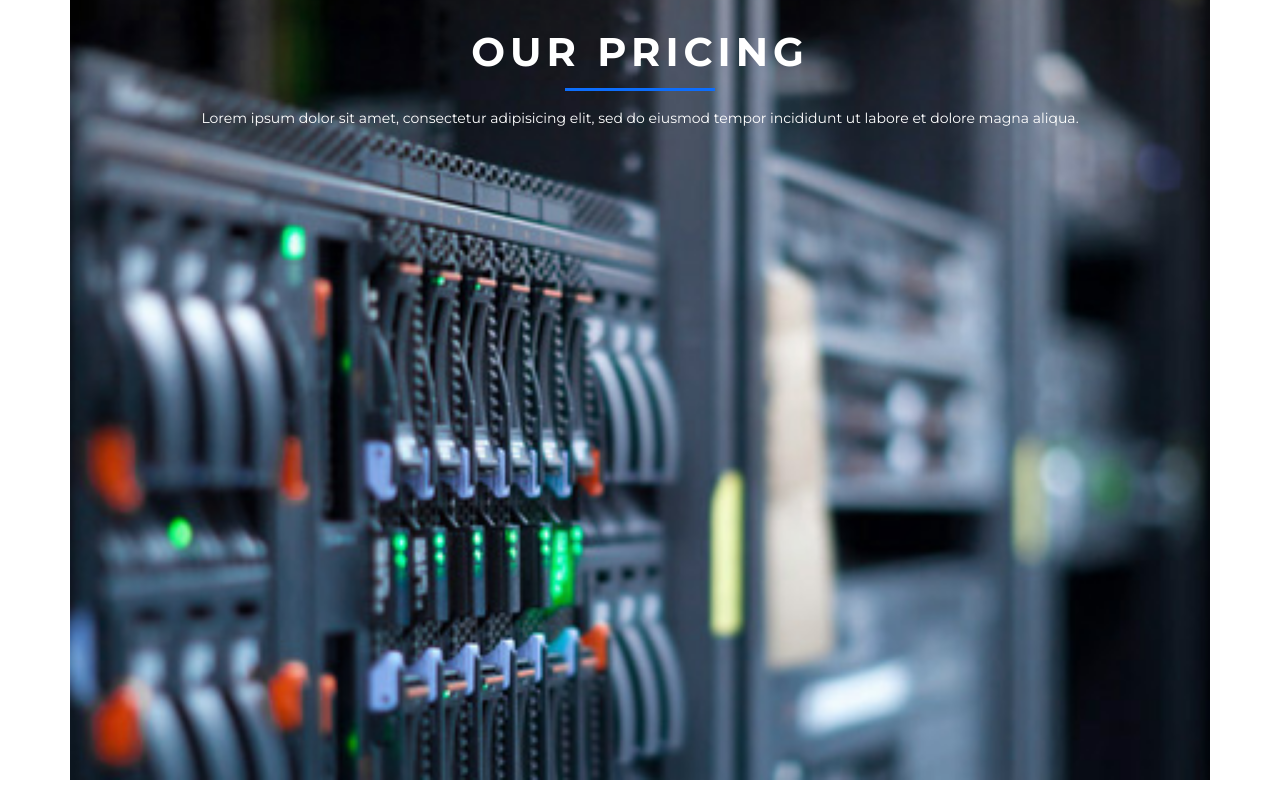
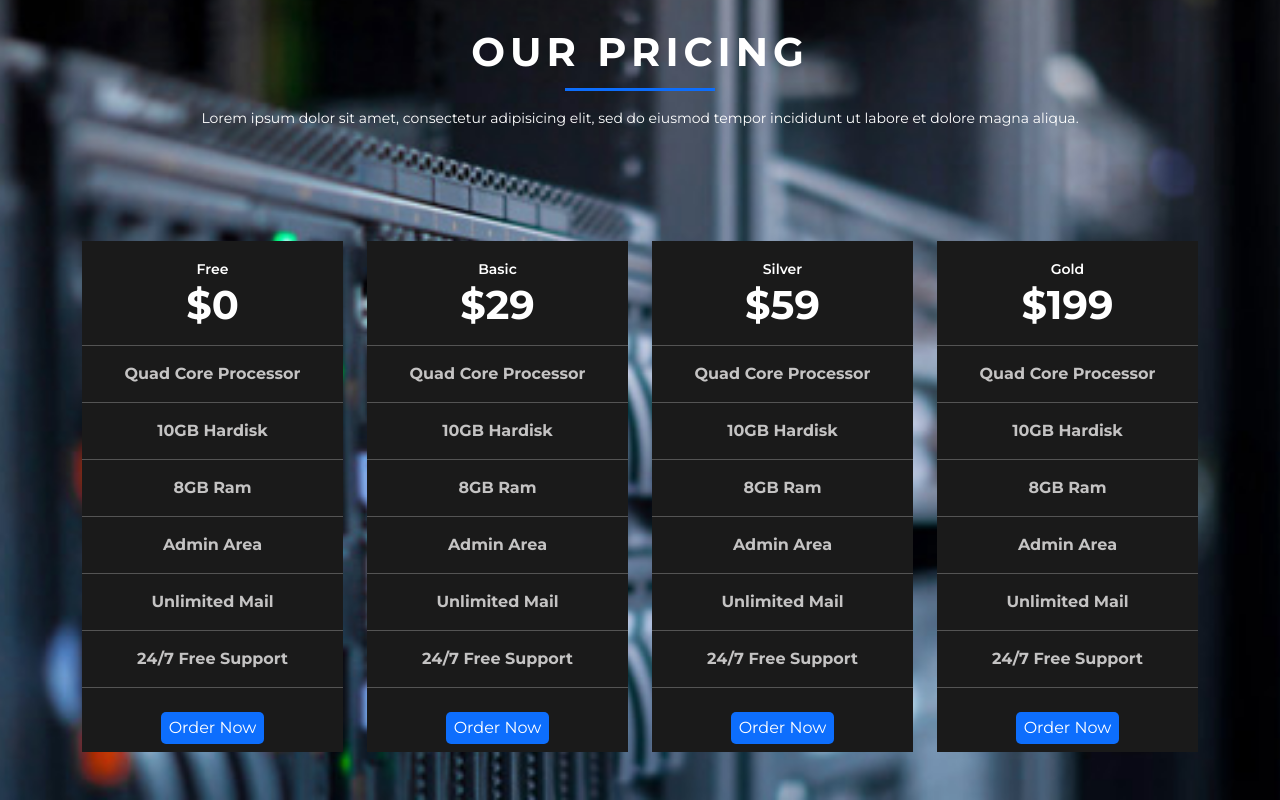
Before and after one commit to ShamimHosen75/Moon---Hosting-Template, a plain HTML site: page index.html in a window 1280 px wide. Shown: the part 1572-2372 px from the top of the page. Drawn offline with nearby package versions, Linux system fonts and the light colour scheme.

Commit message:
Services Section Added

```diff
--- a/CSS/style.css
+++ b/CSS/style.css
@@ -112,6 +112,15 @@
  background-image: url("../images/Pricing.png");
  background-size: cover;
  background-position: center;
- height: 100vh;
+ height: fit-content;
  background: no-repeat scroll center scroll;
 }
+
+.btn-1 {
+ background-color: #0d6efd;
+ color: #fff;
+ outline: none;
+ border: none;
+ border-radius: 5px;
+ cursor: pointer;
+}
--- a/index.html
+++ b/index.html
@@ -209,7 +209,8 @@
   <!-- About Section Ended Here  -->
 
   <!-- Service Section Started Here  -->
-  <section class="container bg-img">
+  <section class="bg-img">
+   <div class="container">
     <div class="Section-title pt-5 pb-5">
      <h1 class="text-white">Our Pricing</h1>
      <span class="divider"></span>
@@ -218,8 +219,104 @@
       tempor incididunt ut labore et dolore magna aliqua.
      </p>
     </div>
+
+    <div class="row pt-5">
+     <div class="col-lg-3">
+      <div class="card-1">
+       <div class="card-body pt-3 pb-2 mb-5 text-center">
+        <small class="fw-semibold text-white">Free</small>
+        <h1 class="text-white fw-bold">$0</h1>
+        <hr class="text-white" />
+        <p class="text-center fw-bold">Quad Core Processor</p>
+        <hr class="text-white" />
+        <p class="text-center fw-bold">10GB Hardisk</p>
+        <hr class="text-white" />
+        <p class="text-center fw-bold">8GB Ram</p>
+        <hr class="text-white" />
+        <p class="text-center fw-bold">Admin Area</p>
+        <hr class="text-white" />
+        <p class="text-center fw-bold">Unlimited Mail</p>
+        <hr class="text-white" />
+        <p class="text-center fw-bold">24/7 Free Support</p>
+        <hr class="text-white" />
+        <button class="btn-1 py-1 px-2 mt-2">Order Now</button>
+       </div>
+      </div>
+     </div>
+     <div class="col-lg-3">
+      <div class="card-2">
+       <div class="card-body pt-3 pb-2 mb-5 text-center">
+        <small class="fw-semibold text-white">Basic</small>
+        <h1 class="text-white fw-bold">$29</h1>
+        <hr class="text-white" />
+        <p class="text-center fw-bold">Quad Core Processor</p>
+        <hr class="text-white" />
+        <p class="text-center fw-bold">10GB Hardisk</p>
+        <hr class="text-white" />
+        <p class="text-center fw-bold">8GB Ram</p>
+        <hr class="text-white" />
+        <p class="text-center fw-bold">Admin Area</p>
+        <hr class="text-white" />
+        <p class="text-center fw-bold">Unlimited Mail</p>
+        <hr class="text-white" />
+        <p class="text-center fw-bold">24/7 Free Support</p>
+        <hr class="text-white" />
+        <button class="btn-1 py-1 px-2 mt-2">Order Now</button>
+       </div>
+      </div>
+     </div>
+     <div class="col-lg-3">
+      <div class="card-3">
+       <div class="card-body pt-3 pb-2 mb-5 text-center">
+        <small class="fw-semibold text-white">Silver</small>
+        <h1 class="text-white fw-bold">$59</h1>
+        <hr class="text-white" />
+        <p class="text-center fw-bold">Quad Core Processor</p>
+        <hr class="text-white" />
+        <p class="text-center fw-bold">10GB Hardisk</p>
+        <hr class="text-white" />
+        <p class="text-center fw-bold">8GB Ram</p>
+        <hr class="text-white" />
+        <p class="text-center fw-bold">Admin Area</p>
+        <hr class="text-white" />
+        <p class="text-center fw-bold">Unlimited Mail</p>
+        <hr class="text-white" />
+        <p class="text-center fw-bold">24/7 Free Support</p>
+        <hr class="text-white" />
+        <button class="btn-1 py-1 px-2 mt-2">Order Now</button>
+       </div>
+      </div>
+     </div>
+     <div class="col-lg-3">
+      <div class="card-4">
+       <div class="card-body pt-3 pb-2 mb-5 text-center">
+        <small class="fw-semibold text-white">Gold</small>
+        <h1 class="text-white fw-bold">$199</h1>
+        <hr class="text-white" />
+        <p class="text-center fw-bold">Quad Core Processor</p>
+        <hr class="text-white" />
+        <p class="text-center fw-bold">10GB Hardisk</p>
+        <hr class="text-white" />
+        <p class="text-center fw-bold">8GB Ram</p>
+        <hr class="text-white" />
+        <p class="text-center fw-bold">Admin Area</p>
+        <hr class="text-white" />
+        <p class="text-center fw-bold">Unlimited Mail</p>
+        <hr class="text-white" />
+        <p class="text-center fw-bold">24/7 Free Support</p>
+        <hr class="text-white" />
+        <button class="btn-1 py-1 px-2 mt-2">Order Now</button>
+       </div>
+      </div>
+     </div>
+    </div>
+   </div>
   </section>
   <!-- Services Section Ended Here  -->
+
+  <!-- Testimonial Section Started Here  -->
+
+  <!-- Testimonial Section Ended Here  -->
 
   <!-- Bootstrap JS Link  -->
   <script
```
Lines whose indentation alone changed are shown as unchanged.
